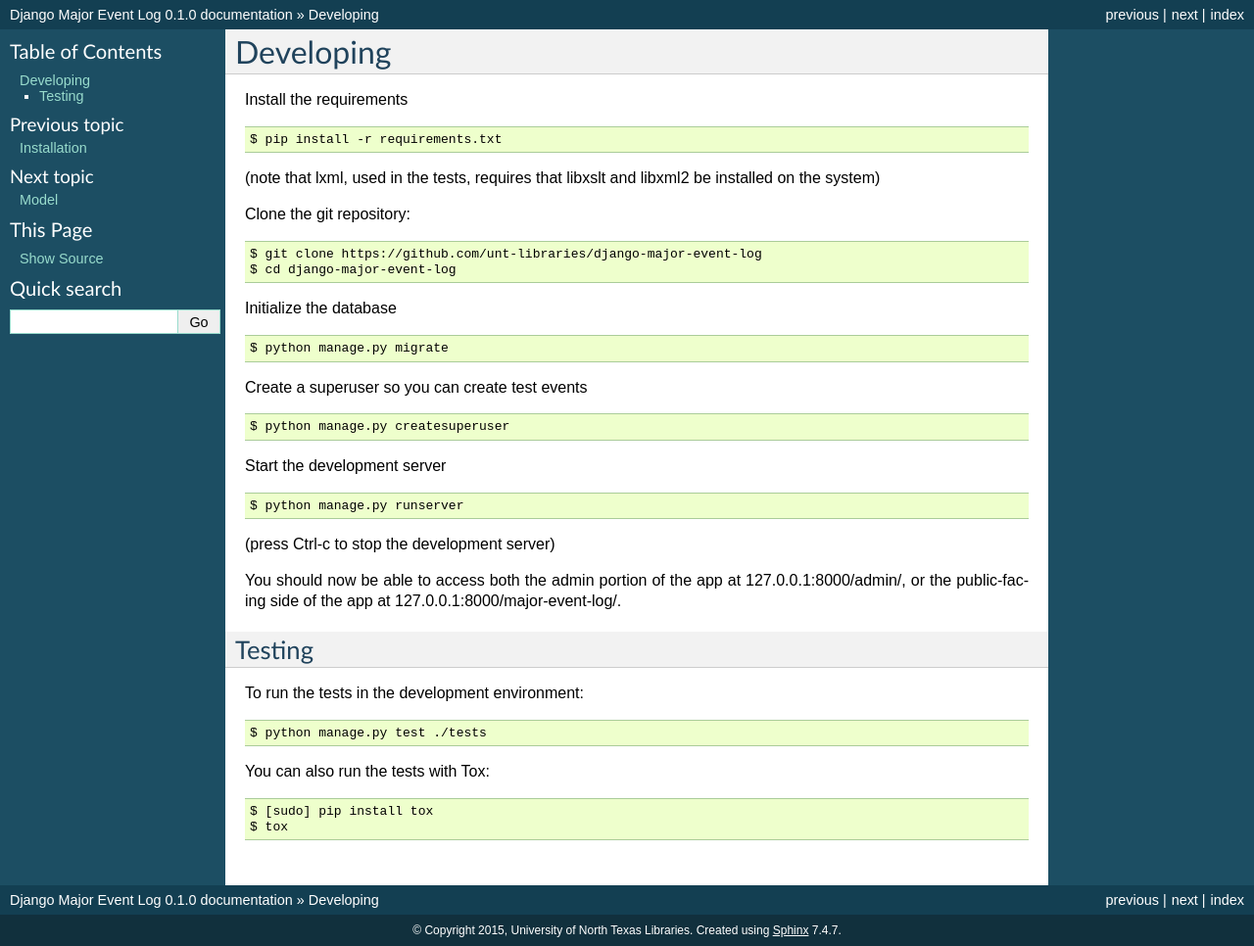
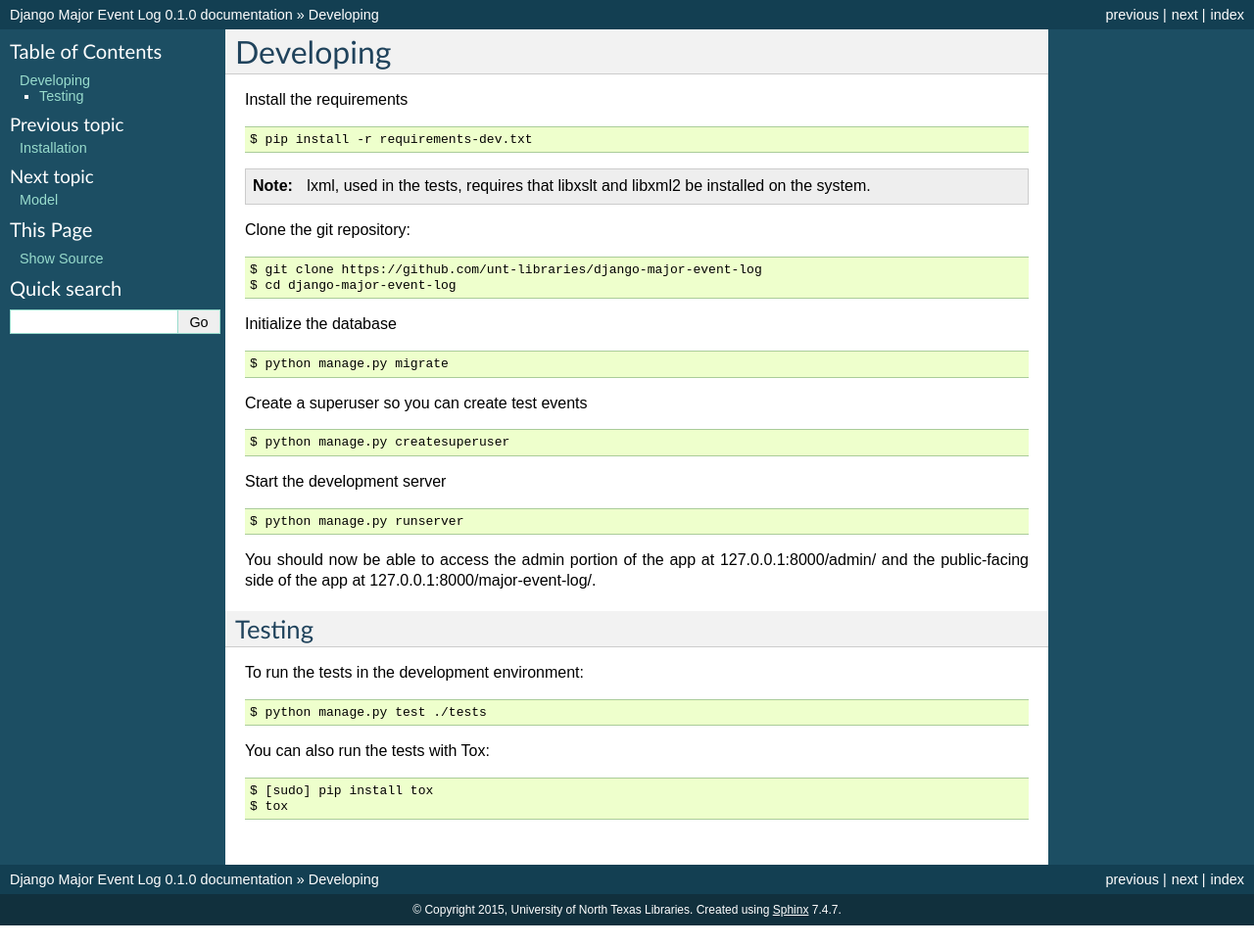
Before and after one commit to unt-libraries/django-major-event-log, a Sphinx documentation site: the page built from docs/developing.rst, in a window 1280 px wide. Shown: the whole page at 98% size. Built offline with Sphinx 7.4.7, drawn with Linux system fonts in a browser that asks for light colours; after the commit the page ends 945 px from its top, so only the background shows below that.

```diff
--- a/docs/developing.rst
+++ b/docs/developing.rst
@@ -5,10 +5,9 @@ Install the requirements
 
 ::
 
-    $ pip install -r requirements.txt
+    $ pip install -r requirements-dev.txt
 
-(note that lxml, used in the tests, requires that libxslt and libxml2 be
-installed on the system)
+.. note:: lxml, used in the tests, requires that libxslt and libxml2 be installed on the system.
 
 Clone the git repository:
 
@@ -35,10 +34,8 @@ Start the development server
 
     $ python manage.py runserver
 
-(press Ctrl-c to stop the development server)
-
-You should now be able to access both the admin portion of the app at
-127.0.0.1:8000/admin/, or the public-facing side of the app at
+You should now be able to access the admin portion of the app at
+127.0.0.1:8000/admin/ and the public-facing side of the app at
 127.0.0.1:8000/major-event-log/.
 
 Testing
--- a/docs/model.rst
+++ b/docs/model.rst
@@ -34,9 +34,9 @@ event, or which is responsible for managing the events.
 Methods
 ^^^^^^^
 
-``get_absolute_url()`` - This method simply returns the absolute url which
+``get_absolute_url()`` - This method returns the absolute url which
 points to the event's own details page, minus the domain.
 
-``is_success()`` - This method returns a boolean (True or False) which
+``is_success()`` - This method returns a Boolean (True or False) which
 indicates if the chosen value for ``outcome`` was success. So, if the event
 outcome was a success, then this method would return ``True``.
```
Also changed, not shown: README.md (+10 -14 lines), 1 other file.
